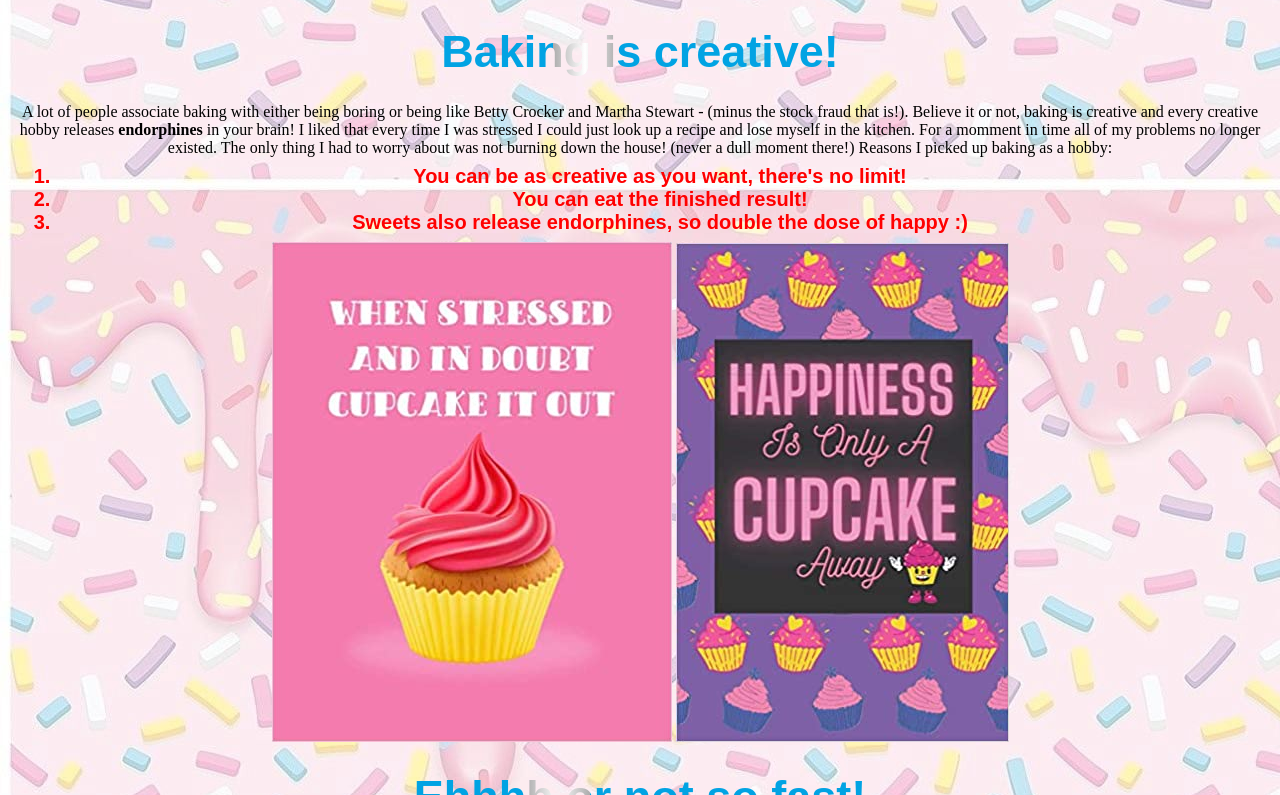
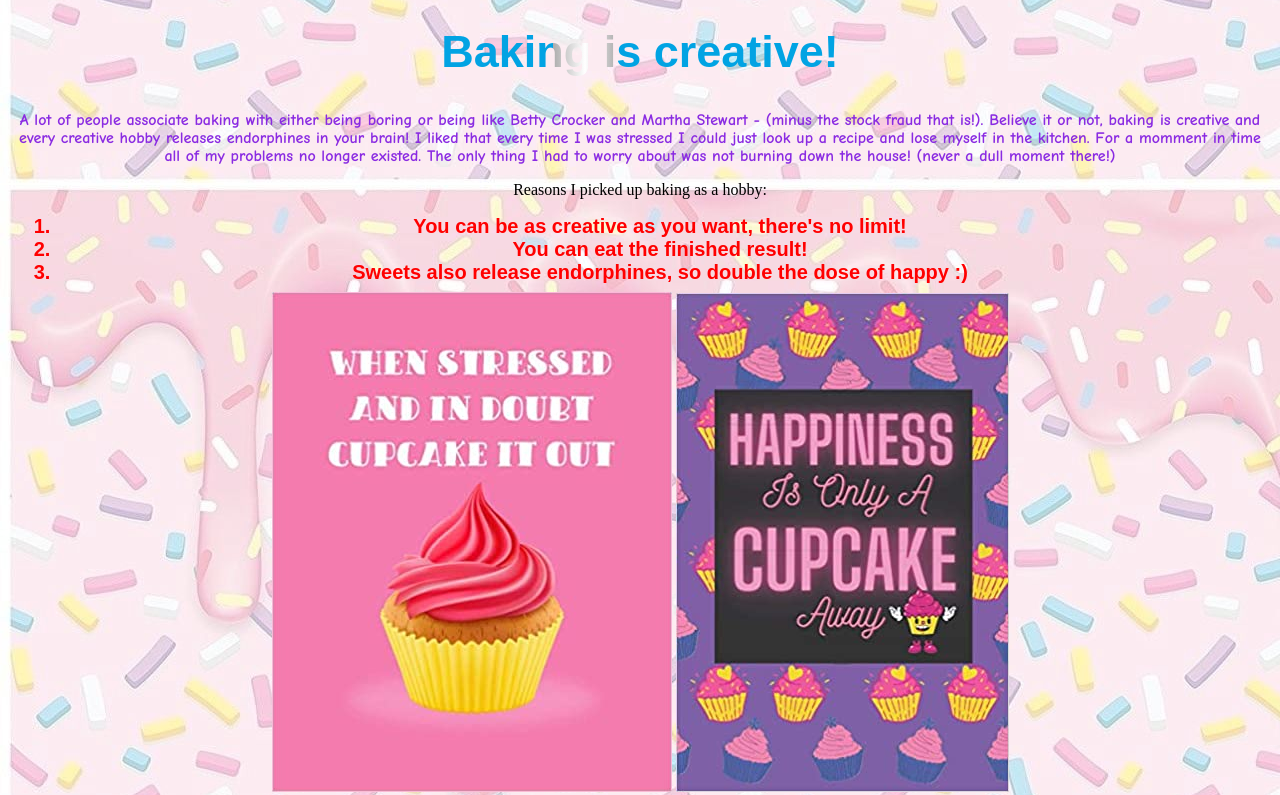
Before and after one commit to PHL-LC101-April22/js-assignment-4-html-me-something-BWilliams07, a website: page index.html in a window 1280 px wide. Shown: the part 857-1652 px from the top of the page. Drawn offline with Linux system fonts and the light colour scheme.

Commit message:
changes made

```diff
--- a/index.html
+++ b/index.html
@@ -22,11 +22,11 @@
           <img src="../js-assignment-4-html-me-something-BWilliams07/Images/Margs.jpg" alt="Margs">
           <article>
             <h3 class="shimmer">Baking is creative!</h3><br>
-            <p2> A lot of people associate baking with either being boring or being like Betty Crocker and Martha Stewart - (minus the stock fraud that is!). Believe it or not, baking
+            <p id="bake"> A lot of people associate baking with either being boring or being like Betty Crocker and Martha Stewart - (minus the stock fraud that is!). Believe it or not, baking
                 is creative and every creative hobby releases <strong>endorphines</strong> in your brain! I liked that every time I was stressed I could just look up a recipe
                 and lose myself in the kitchen. For a momment in time all of my problems no longer existed. The only thing I had to worry about was not burning down the house!
                 (never a dull moment there!)
-               <p2> Reasons I picked up baking as a hobby:</p>
+               <p> Reasons I picked up baking as a hobby:</p>
                 <ol>
                     <li> You can be as creative as you want, there's no limit!
                     <li> You can eat the finished result!</li>
--- a/styles.css
+++ b/styles.css
@@ -35,7 +35,7 @@ body {
     font-family: "Comic Sans MS", Comic Sans, cursive;
  }
 
-p {
+#bake {
     color: blueviolet;
     display: block;
     margin: 8px;
```
